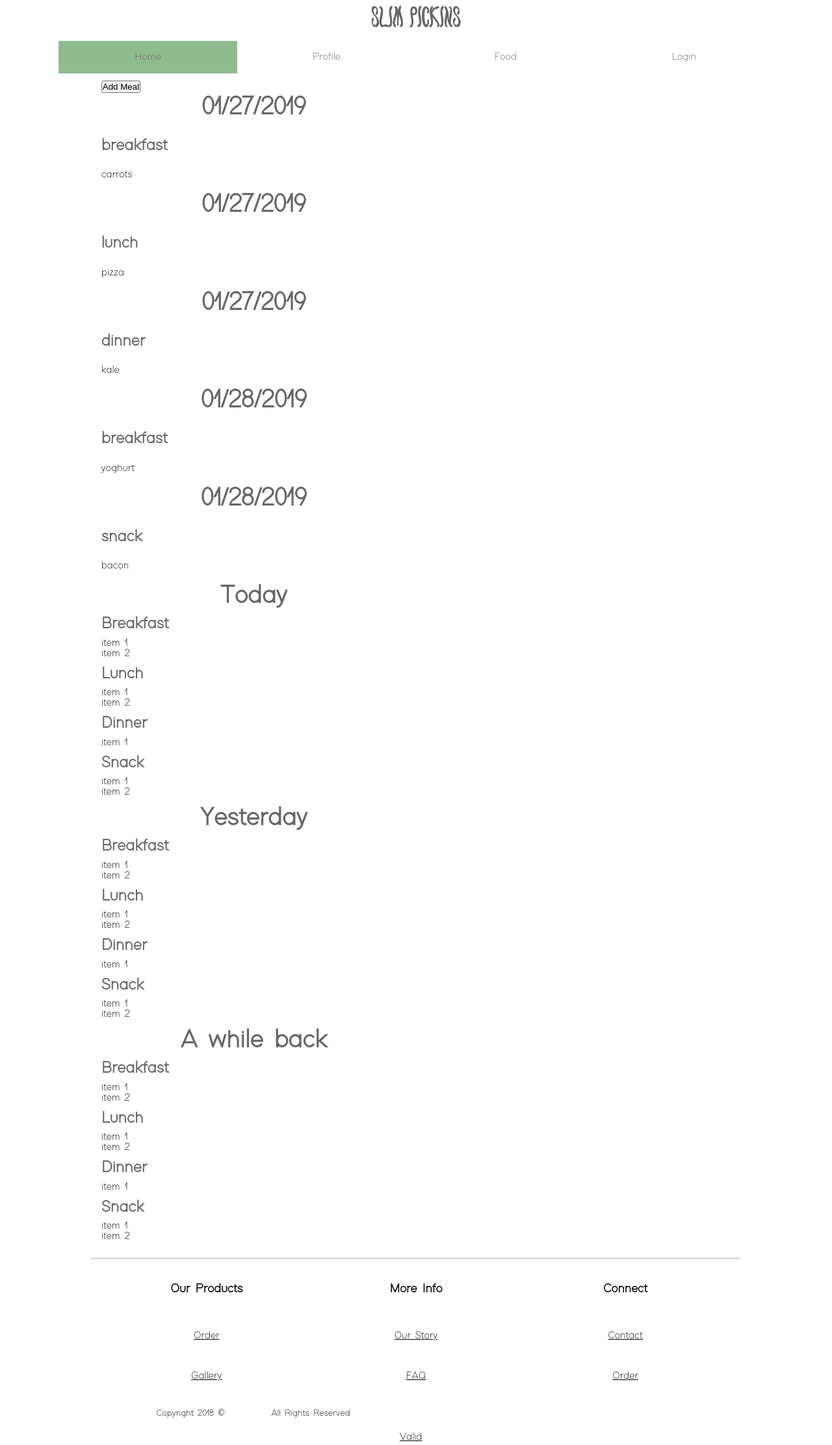
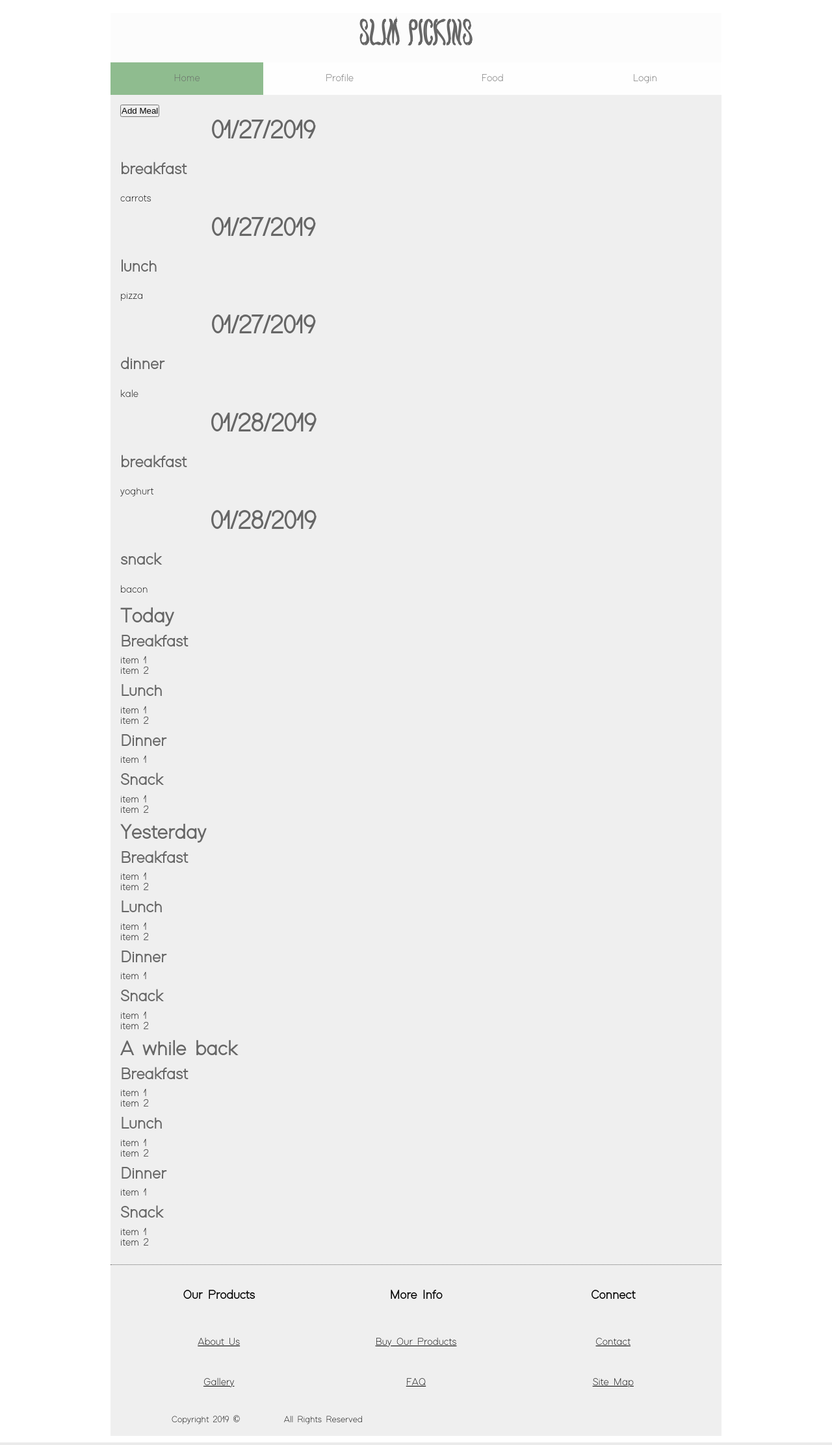
Before and after one commit to mattyplo/SlimPickins, a PHP site: page / in a window 1280 px wide. Shown: the whole page at 65% size. Run offline with PHP 8.4, Linux system fonts and the light colour scheme.

Commit message:
Updated styles for web pages

```diff
--- a/src/css/styles.css
+++ b/src/css/styles.css
@@ -11,12 +11,6 @@ body {
     font-family:modern_sans_light;
 }
 
-body.home #wrapper {
-    /*width:940px;*/
-    width: 78%;
-    max-width:1100px;
-    margin:109px auto 0 auto;
-}
 
 body.home nav#primary li:nth-child(0),
 
@@ -26,10 +20,6 @@ header{
     left:0;
     background:rgba(255, 255, 255,.8);
     overflow: hidden;
-}
-
-header#index{
-    position:fixed;
 }
 
 nav#primary{
@@ -46,7 +36,7 @@ nav#primary li{
 }
 
 nav#primary ul {
-    width:89%;
+    width:100%;
     margin:0 auto;
     max-width:1100px;
 }
@@ -280,7 +270,7 @@ h1 {
 }
 
 .logo{
-    font-size:1.6em;
+    font-size:1.8em;
     text-align:center;
     text-decoration:none;
     margin:8px auto;
@@ -312,10 +302,6 @@ h4 {
 
 }
 
-p.valid{
-    width:50px;
-    margin:0 auto 20px auto;
-}
 
 iframe {
     width:auto;
@@ -396,15 +382,11 @@ iframe {
   display: none;
 }
 @media screen and (max-width:800px) {
-        body.home #wrapper {
+        body #wrapper {
         /*width:940px;*/
         width: 95%;
     }
 
-    body.inner #wrapper {
-        /*width:940px;*/
-        width:95%;
-    }
 
     nav#primary ul {
         /*width: 1100px;*/
--- a/src/index.php
+++ b/src/index.php
@@ -24,16 +24,16 @@
 
 </head>
 
-<body class = "home">
+<body>
 
-    <header id = "index">
+
+
+
+    <div class="wrapper">
+
+    <header>
         <?php require_once 'php/header.php'; ?>
      </header>
-
-
-    <div id="wrapper">
-
-
 
          <main>
 
@@ -78,7 +78,7 @@
           renderMealsToPage($mockMealQuery);
         ?>
 
-        <h1>Today</h1>
+        <h2>Today</h2>
         <h3>Breakfast</h3>
              <ul>
                 <li>item 1</li>
@@ -100,7 +100,7 @@
              </ul>
 
 
-             <h1>Yesterday</h1>
+             <h2>Yesterday</h2>
         <h3>Breakfast</h3>
              <ul>
                 <li>item 1</li>
@@ -122,7 +122,7 @@
              </ul>
 
 
-             <h1>A while back</h1>
+             <h2>A while back</h2>
         <h3>Breakfast</h3>
              <ul>
                 <li>item 1</li>
--- a/src/php/footer.php
+++ b/src/php/footer.php
@@ -6,21 +6,21 @@
             <th>Connect</th>
         </tr>
         <tr>
-            <td><a href="order.html">Order</a></td>
-            <td><a href="about.html">Our Story</a></td>
+            <td><a href="order.html">About Us</a></td>
+            <td><a href="about.html">Buy Our Products</a></td>
             <td><a  href="contact.html">Contact</a></td>
         </tr>
         <tr>
             <td><a href="gallery.html">Gallery</a></td>
             <td><a href="faq.html">FAQ</a></td>
-            <td><a href="order.html">Order</a></td>
+            <td><a href="order.html">Site Map</a></td>
         </tr>
 
 
 
     </table>
     <ul>
-        <li>Copyright 2018 &copy;</li>
+        <li>Copyright 2019 &copy;</li>
         <li>All Rights Reserved</li>
     </ul>
 
```
